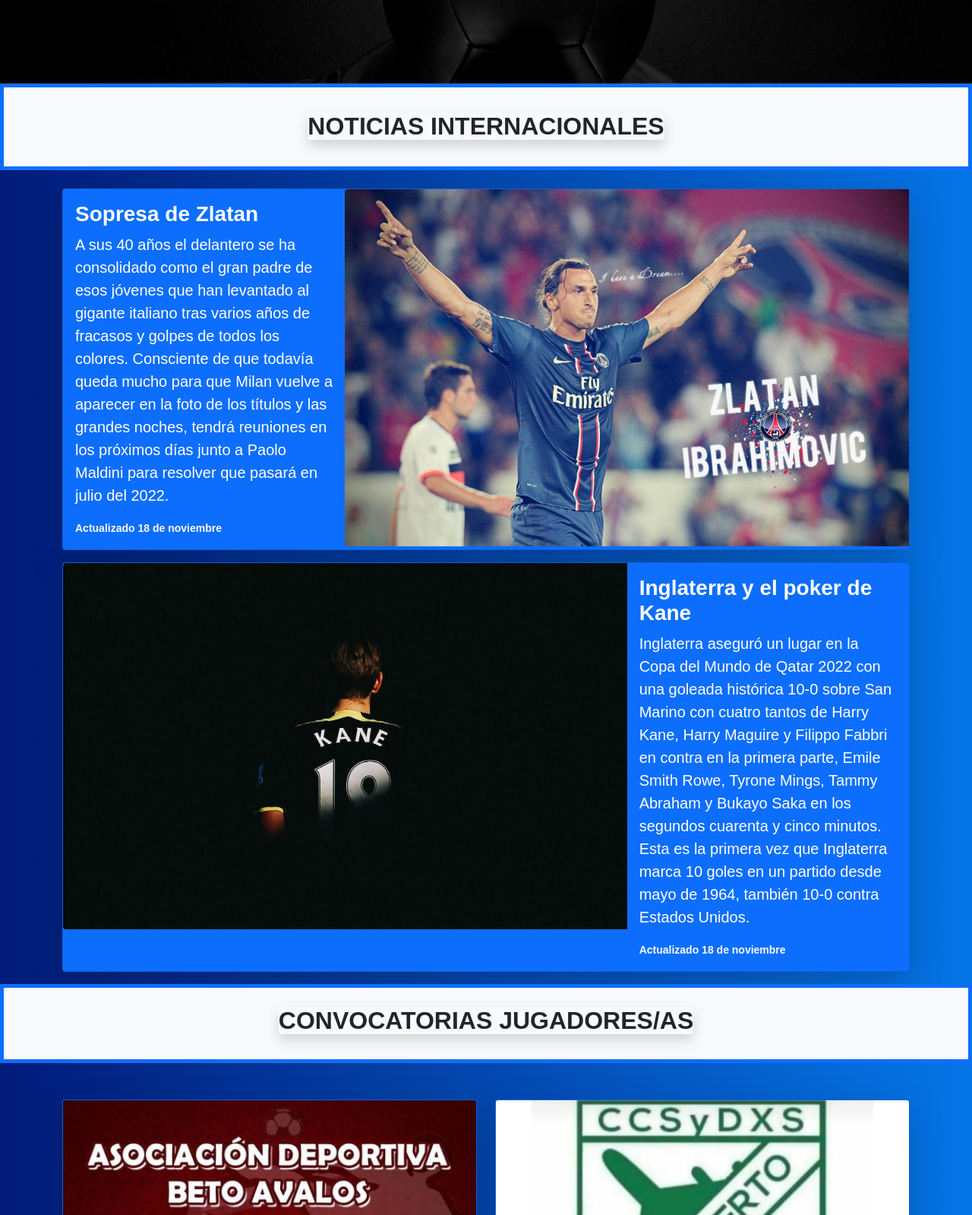
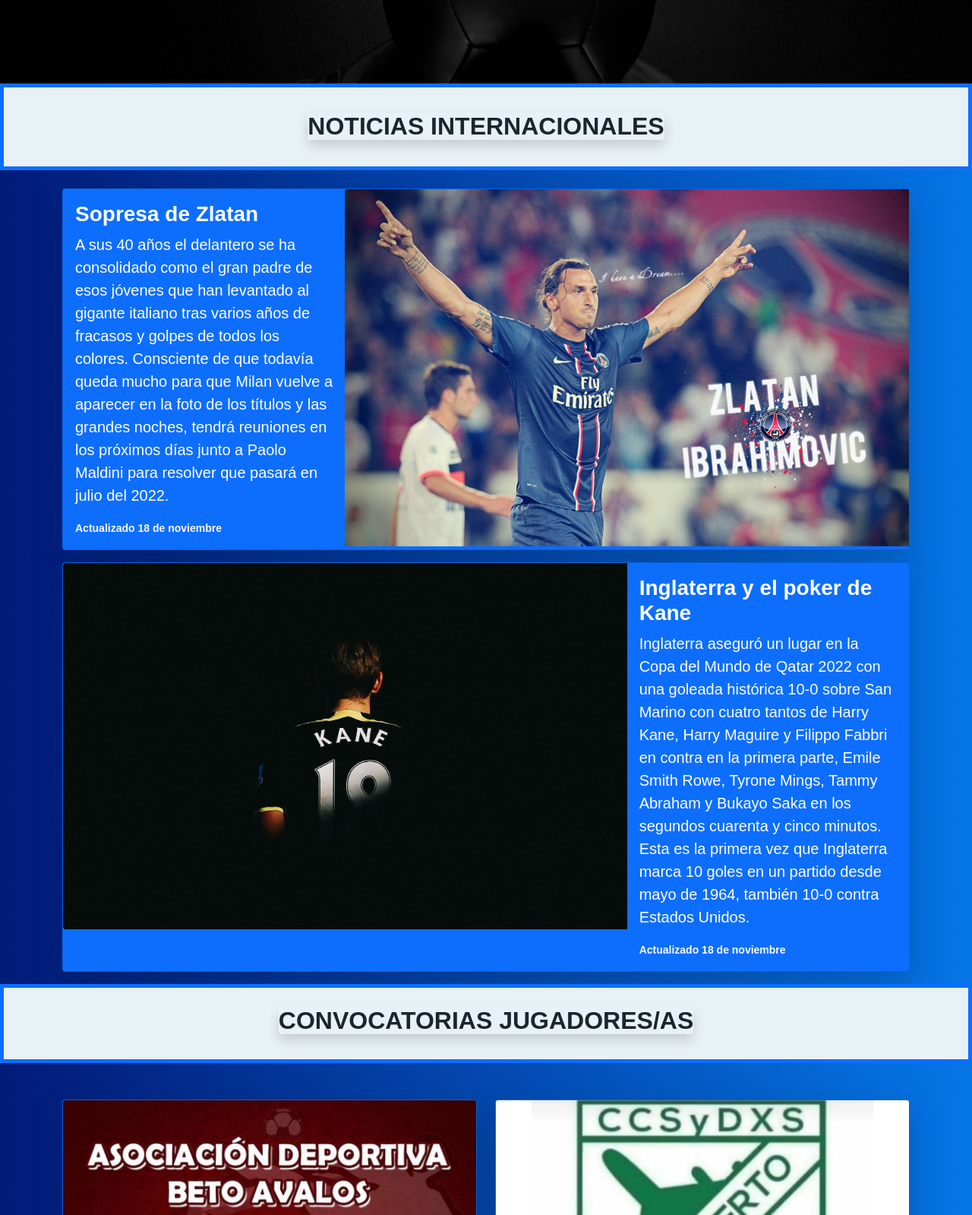
Before and after one commit to SimonS89/bootstrap, a website: page pages/informacion.html in a window 1280 px wide. Shown: the part 530-2129 px from the top of the page at 76% size. Drawn offline with nearby package versions, Linux system fonts and the light colour scheme.

Commit message:
[Add] bg color informacion.html

```diff
--- a/pages/informacion.html
+++ b/pages/informacion.html
@@ -154,10 +154,10 @@
         <section id="results">
                 <div class="container-fluid">
                         <div class="row">
-                                <div class="col text-center text-uppercase border border-5 border-primary bg-light"
+                                <div class="bg__header col text-center text-uppercase border border-5 border-primary"
                                         data-aos="zoom-in">
-                                        <h1 class="fw-bolder pb-4 pt-4">
-                                                <span class="shadow rounded fs-2">Noticias
+                                        <h1 class="bg__header fw-bolder pb-4 pt-4">
+                                                <span class="bg__header shadow rounded fs-2 ">Noticias
                                                         Internacionales</span>
                                         </h1>
                                 </div>
@@ -263,9 +263,10 @@
                 <!-- Convocatorias -->
                 <div class="container-fluid">
                         <div class="row">
-                                <div class="col text-center text-uppercase border border-5 border-primary bg-light"
+                                <div class="bg__header col text-center text-uppercase border border-5 border-primary "
                                         data-aos="zoom-in">
-                                        <h2 class="fw-bolder pb-4 pt-4"><span class="shadow rounded fs-2">Convocatorias
+                                        <h2 class="bg__header fw-bolder pb-4 pt-4"><span
+                                                        class="shadow rounded fs-2">Convocatorias
                                                         jugadores/as </span>
                                         </h2>
                                 </div>
```
Also changed, not shown: pages/historia.html (+4 -3 lines).
